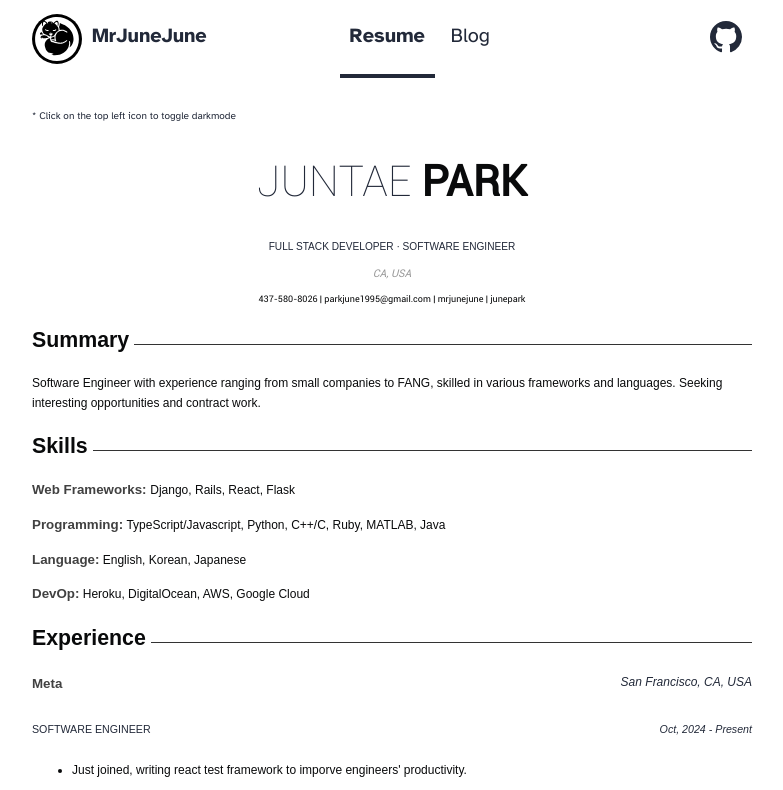
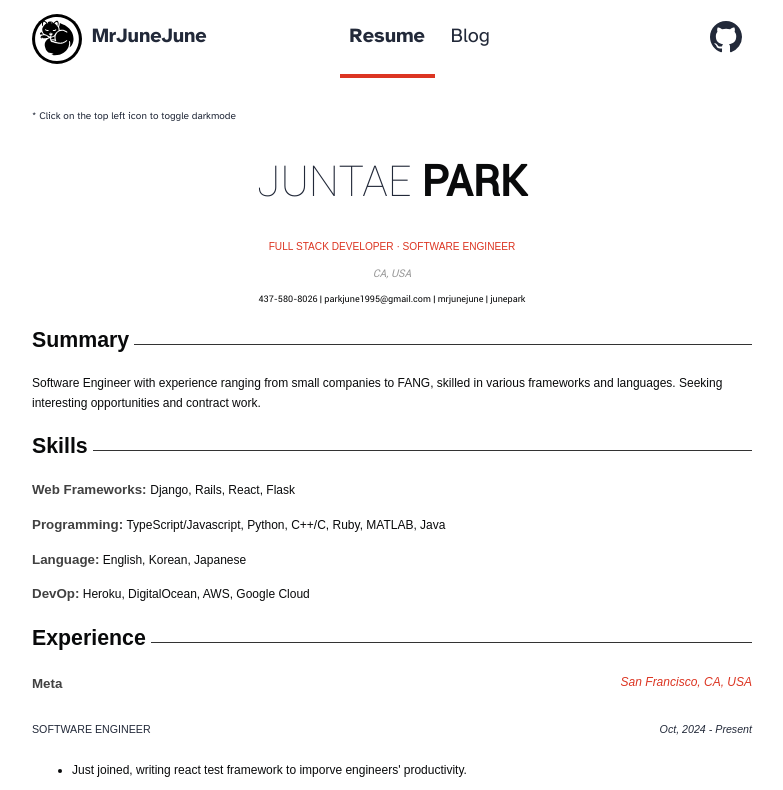
Before and after one commit to MrJuneJune/astro-blog, an Astro site: page / in a window 1280 px wide. Shown: the top 790 px of the page, without its empty margins (248-1031 px from the left). Built offline with nearby package versions, Linux system fonts and the light colour scheme; Astro itself is replaced by a stand-in of ours.

Commit message:
Re added awesome color

```diff
--- a/src/styles/global.css
+++ b/src/styles/global.css
@@ -20,6 +20,7 @@
   --gray-gradient: rgba(var(--gray-light), 50%), #fff;
   --box-shadow: 0 2px 6px rgba(var(--gray), 25%),
     0 8px 24px rgba(var(--gray), 33%), 0 16px 32px rgba(var(--gray), 33%);
+  --awesome: #dc3522;
   --main-width: 720px;
 }
 .dark {
```
